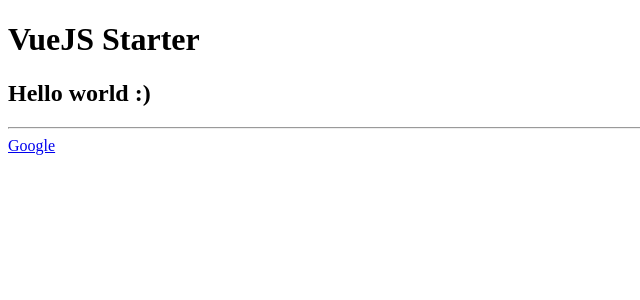
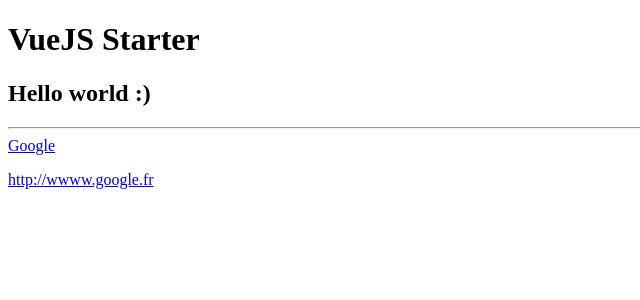
Before and after one commit to gabrielmustiere/vue-starter, a Vue app: page / in a window 1280 px wide. Shown: the top 300 px of the page, without its empty margins (0-640 px from the left). Built offline with nearby package versions, Linux system fonts and the light colour scheme.

Commit message:
use of v-html

```diff
--- a/src/App.vue
+++ b/src/App.vue
@@ -4,6 +4,7 @@
     <h2>{{ sayTtitle() }}</h2>
     <hr>
     <a :href="link">Google</a>
+    <p v-html="lfinishedLnk"></p>
   </div>
 </template>
 
@@ -14,7 +15,8 @@ export default {
     return {
       title: "VueJS Starter",
       helloWorld: "Hello world :)",
-      link: "http://wwww.google.fr"
+      link: "http://wwww.google.fr",
+      lfinishedLnk: "<a href='http://wwww.google.fr'>http://wwww.google.fr</a>"
     };
   },
   methods: {
```
